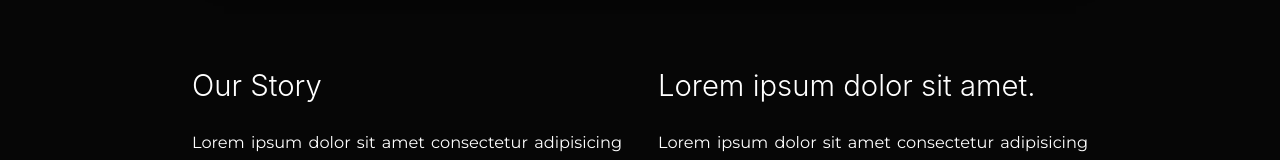
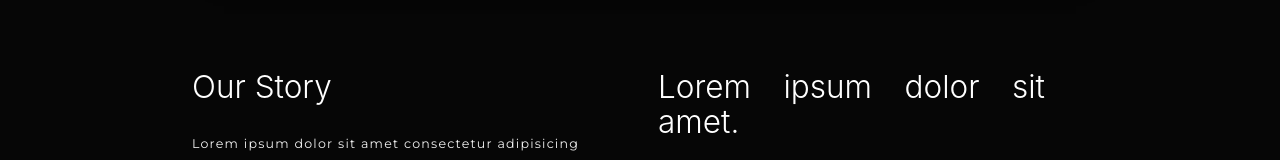
Before and after one commit to qjerap/eshop, a Gatsby site: page /about in a window 1280 px wide. Shown: the part 559-719 px from the top of the page. Built offline with nearby package versions, Linux system fonts and the light colour scheme; Gatsby itself is replaced by a stand-in of ours.

Commit message:
small changes on item font

```diff
--- a/src/components/origin.js
+++ b/src/components/origin.js
@@ -20,6 +20,11 @@
     text-align: initial;
     column-count: 3;
     line-height: 2;
+    font-size: 0.7rem;
+    letter-spacing: 1.2px;
+    color: ${props => props.theme.colors.ftMain};
+    opacity: 0.95;
+    text-align: justify;
 
     @media (max-width: 800px) {
       column-count: 1;
@@ -72,6 +77,7 @@
           eos. Lorem ipsum dolor sit amet. Lorem ipsum dolor sit, amet
           consectetur adipisicing elit. Rem, tempora.
         </p>
+        <p>Lorem ipsum dolor sit amet, consectetur adipisicing elit. Expedita culpa rerum minus ipsam repudiandae rem unde, nam illum animi facilis illo quos minima maxime deserunt hic. Id voluptates assumenda sunt debitis eligendi ullam neque incidunt, voluptatibus quod animi commodi possimus, voluptatem officiis deleniti modi odio? Nisi consectetur deleniti qui, sequi, vel nostrum odio nam beatae ipsa sint porro quae laborum.</p>
       </div>
       <Grid>
         <div>1</div>
--- a/src/pages/about.js
+++ b/src/pages/about.js
@@ -15,15 +15,6 @@
 
   @media (max-width: 800px) {
     width: 100%;
-
-    h1,
-    h2,
-    h3,
-    p {
-      width: 90%;
-      margin: 1rem auto;
-    }
-
   }
 
   /* ############## */
@@ -54,10 +45,26 @@
   grid-template-columns: 1fr 1fr;
   margin: 2rem 0;
 
+  h1,
+  h2,
+  h3,
+  p {
+    width: 90%;
+    font-weight: 300;
+  }
 
-  h2 {
-      font-weight: 300;
-    }
+  p {
+    font-size: 0.7rem;
+    letter-spacing: 1.2px;
+    color: ${props => props.theme.colors.ftMain};
+    opacity: 0.95;
+    text-align: justify;
+  }
+
+  h1 {
+    font-weight: 300;
+    font-size: 1.75rem;
+  }
 
   @media (max-width: 1100px) {
     grid-template-columns: 1fr;
@@ -68,13 +75,10 @@
   return (
     <>
       <Section>
-        <img
-          src="/about1_small.jpg"
-          alt=""
-        />
+        <img src="/about1_small.jpg" alt="" />
         <Grid>
           <div>
-            <h2>Our Story</h2>
+            <h1>Our Story</h1>
             <p>
               Lorem ipsum dolor sit amet consectetur adipisicing elit. Quas
               fugit ex officiis vitae qui excepturi officia explicabo laboriosam
@@ -89,7 +93,7 @@
             </p>
           </div>
           <div>
-            <h2>Lorem ipsum dolor sit amet.</h2>
+            <h1>Lorem ipsum dolor sit amet.</h1>
             <p>
               Lorem ipsum dolor sit amet consectetur adipisicing elit.
               Exercitationem nobis odio architecto cum.
```
Also changed, not shown: src/templates/item.js (+12 -12 lines).
